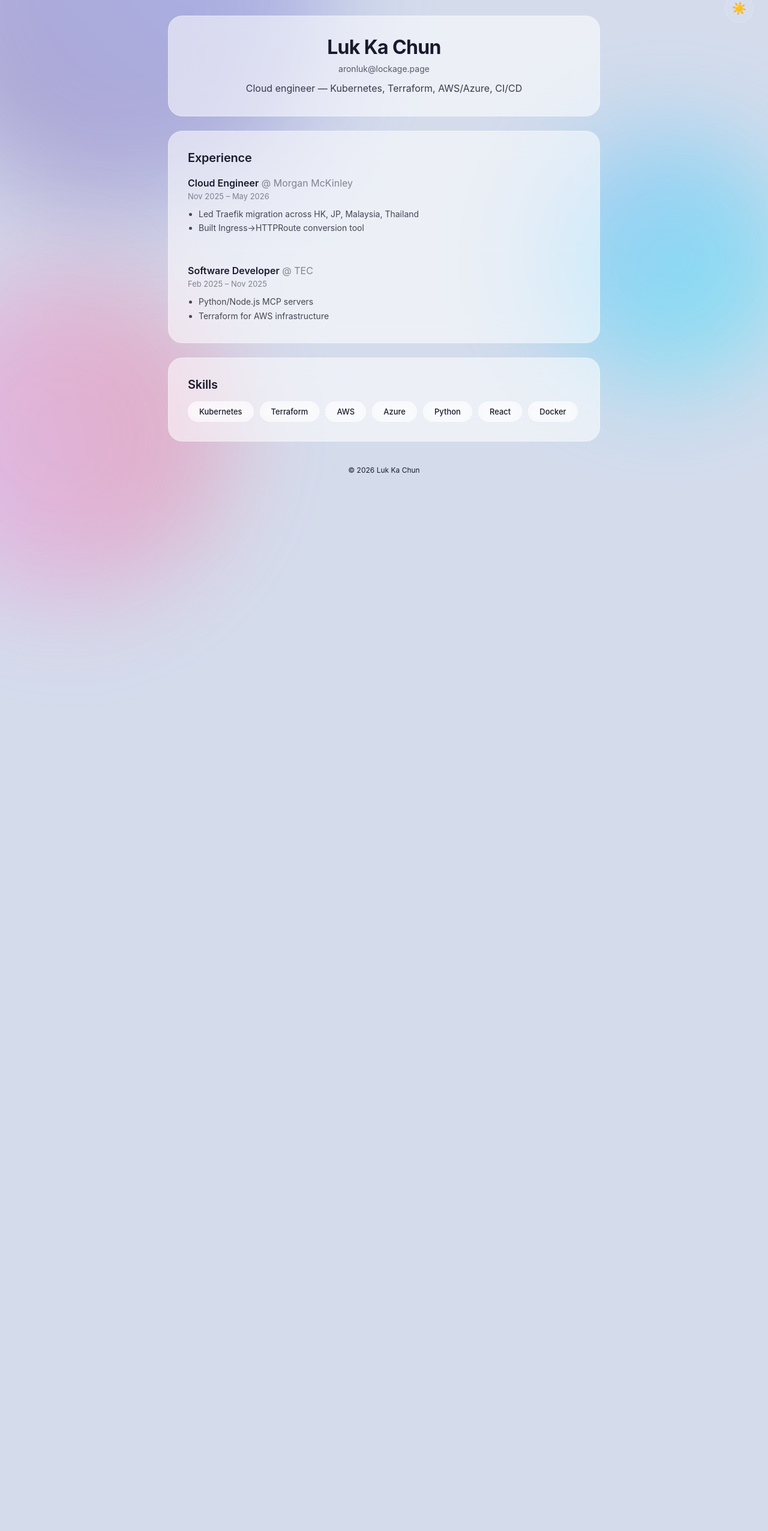
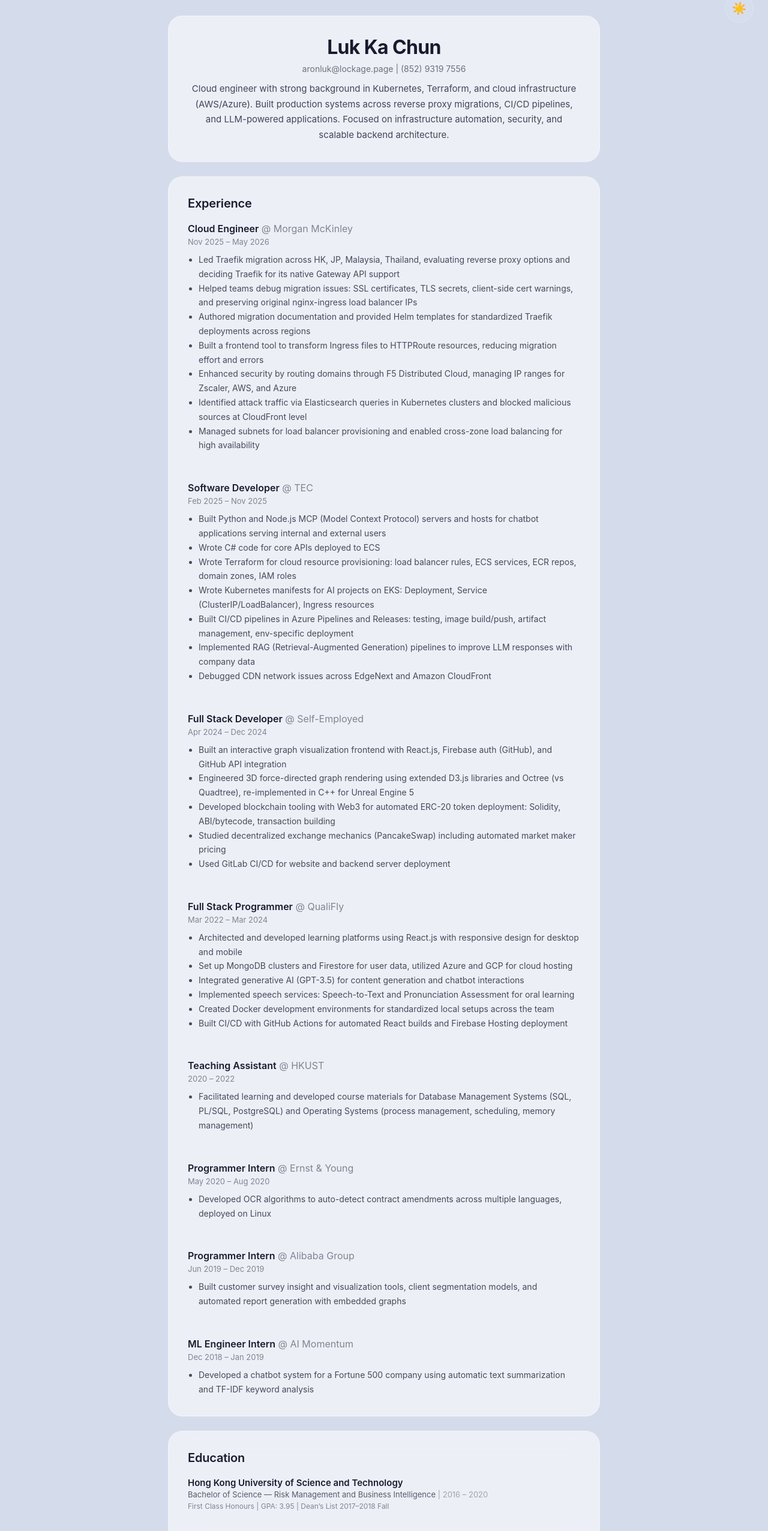
Before and after one commit to aronluk/aronluk.github.io, a Next.js app: page / in a window 1280 px wide. Shown: the part 34-2586 px from the top of the page at 60% size. Before the commit the page ends 920 px from the top, so only its background shows below. Built offline with nearby package versions, Linux system fonts and the light colour scheme.

Commit message:
feat: update resume with full content from resume.md

```diff
--- a/src/pages/index.tsx
+++ b/src/pages/index.tsx
@@ -1,31 +1,98 @@
-import { useEffect, useRef } from 'react';
+import { useEffect } from 'react';
 import ThemeToggle from '../components/ThemeToggle';
 
 const name = 'Luk Ka Chun';
 const email = 'aronluk@lockage.page';
-const summary = 'Cloud engineer — Kubernetes, Terraform, AWS/Azure, CI/CD';
-const skills = ['Kubernetes', 'Terraform', 'AWS', 'Azure', 'Python', 'React', 'Docker'];
+const phone = '(852) 9319 7556';
+const summary = 'Cloud engineer with strong background in Kubernetes, Terraform, and cloud infrastructure (AWS/Azure). Built production systems across reverse proxy migrations, CI/CD pipelines, and LLM-powered applications. Focused on infrastructure automation, security, and scalable backend architecture.';
+
 const jobs = [
-  { role: 'Cloud Engineer', company: 'Morgan McKinley', period: 'Nov 2025 \u2013 May 2026', items: ['Led Traefik migration across HK, JP, Malaysia, Thailand', 'Built Ingress\u2192HTTPRoute conversion tool'] },
-  { role: 'Software Developer', company: 'TEC', period: 'Feb 2025 \u2013 Nov 2025', items: ['Python/Node.js MCP servers', 'Terraform for AWS infrastructure'] },
+  { role: 'Cloud Engineer', company: 'Morgan McKinley', period: 'Nov 2025 \u2013 May 2026', type: 'Contract', items: [
+      'Led Traefik migration across HK, JP, Malaysia, Thailand, evaluating reverse proxy options and deciding Traefik for its native Gateway API support',
+      'Helped teams debug migration issues: SSL certificates, TLS secrets, client-side cert warnings, and preserving original nginx-ingress load balancer IPs',
+      'Authored migration documentation and provided Helm templates for standardized Traefik deployments across regions',
+      'Built a frontend tool to transform Ingress files to HTTPRoute resources, reducing migration effort and errors',
+      'Enhanced security by routing domains through F5 Distributed Cloud, managing IP ranges for Zscaler, AWS, and Azure',
+      'Identified attack traffic via Elasticsearch queries in Kubernetes clusters and blocked malicious sources at CloudFront level',
+      'Managed subnets for load balancer provisioning and enabled cross-zone load balancing for high availability',
+    ] },
+  { role: 'Software Developer', company: 'TEC', period: 'Feb 2025 \u2013 Nov 2025', items: [
+      'Built Python and Node.js MCP (Model Context Protocol) servers and hosts for chatbot applications serving internal and external users',
+      'Wrote C# code for core APIs deployed to ECS',
+      'Wrote Terraform for cloud resource provisioning: load balancer rules, ECS services, ECR repos, domain zones, IAM roles',
+      'Wrote Kubernetes manifests for AI projects on EKS: Deployment, Service (ClusterIP/LoadBalancer), Ingress resources',
+      'Built CI/CD pipelines in Azure Pipelines and Releases: testing, image build/push, artifact management, env-specific deployment',
+      'Implemented RAG (Retrieval-Augmented Generation) pipelines to improve LLM responses with company data',
+      'Debugged CDN network issues across EdgeNext and Amazon CloudFront',
+    ] },
+  { role: 'Full Stack Developer', company: 'Self-Employed', period: 'Apr 2024 \u2013 Dec 2024', items: [
+      'Built an interactive graph visualization frontend with React.js, Firebase auth (GitHub), and GitHub API integration',
+      'Engineered 3D force-directed graph rendering using extended D3.js libraries and Octree (vs Quadtree), re-implemented in C++ for Unreal Engine 5',
+      'Developed blockchain tooling with Web3 for automated ERC-20 token deployment: Solidity, ABI/bytecode, transaction building',
+      'Studied decentralized exchange mechanics (PancakeSwap) including automated market maker pricing',
+      'Used GitLab CI/CD for website and backend server deployment',
+    ] },
+  { role: 'Full Stack Programmer', company: 'QualiFly', period: 'Mar 2022 \u2013 Mar 2024', items: [
+      'Architected and developed learning platforms using React.js with responsive design for desktop and mobile',
+      'Set up MongoDB clusters and Firestore for user data, utilized Azure and GCP for cloud hosting',
+      'Integrated generative AI (GPT-3.5) for content generation and chatbot interactions',
+      'Implemented speech services: Speech-to-Text and Pronunciation Assessment for oral learning',
+      'Created Docker development environments for standardized local setups across the team',
+      'Built CI/CD with GitHub Actions for automated React builds and Firebase Hosting deployment',
+    ] },
+  { role: 'Teaching Assistant', company: 'HKUST', period: '2020 \u2013 2022', items: [
+      'Facilitated learning and developed course materials for Database Management Systems (SQL, PL/SQL, PostgreSQL) and Operating Systems (process management, scheduling, memory management)',
+    ] },
+  { role: 'Programmer Intern', company: 'Ernst & Young', period: 'May 2020 \u2013 Aug 2020', items: [
+      'Developed OCR algorithms to auto-detect contract amendments across multiple languages, deployed on Linux',
+    ] },
+  { role: 'Programmer Intern', company: 'Alibaba Group', period: 'Jun 2019 \u2013 Dec 2019', items: [
+      'Built customer survey insight and visualization tools, client segmentation models, and automated report generation with embedded graphs',
+    ] },
+  { role: 'ML Engineer Intern', company: 'AI Momentum', period: 'Dec 2018 \u2013 Jan 2019', items: [
+      'Developed a chatbot system for a Fortune 500 company using automatic text summarization and TF-IDF keyword analysis',
+    ] },
+];
+
+const education = [
+  { school: 'Hong Kong University of Science and Technology', degree: 'Bachelor of Science', field: 'Risk Management and Business Intelligence', period: '2016 \u2013 2020', note: 'First Class Honours | GPA: 3.95 | Dean\u2019s List 2017\u20132018 Fall' },
+  { school: 'University of Economics, Prague', degree: 'Exchange', period: 'Summer 2018' },
+  { school: 'Tsinghua University', degree: 'Exchange', period: 'Winter 2017' },
+];
+
+const projects = [
+  { name: 'EonTrading', tagline: 'News-Driven Trading System', url: 'https://github.com/ProgramIsFun/EonTrading', tech: 'Python, Redis, MongoDB, Docker, React, FastAPI', items: [
+      'Automated trading: real-time news collection \u2192 LLM sentiment analysis \u2192 trade execution \u2192 broker confirmation',
+      'Supports OpenAI, Azure OpenAI, and local Ollama for sentiment; React + Vite dashboard with live backtest',
+    ] },
+  { name: 'EonGraph', tagline: 'Interactive Graph Visualizer', url: 'https://github.com/ProgramIsFun/EonGraph', tech: 'Python, React.js, C++, Neo4j, Unreal Engine 5', items: [
+      'Graph visualization and editing tool supporting Neo4j with web and Unreal Engine 5 clients',
+    ] },
+];
+
+const allSkills = ['Python', 'TypeScript', 'C#', 'Node.js', 'React.js', 'Angular', 'Vue.js', 'React Native', 'Flutter', 'Express.js', 'FastAPI', 'MongoDB', 'PostgreSQL', 'MySQL', 'Redis', 'Neo4j', 'Firestore', 'Kubernetes', 'Terraform', 'Docker', 'AWS', 'Azure', 'CI/CD', 'Traefik', 'F5', 'Zscaler', 'LangChain', 'RAG', 'C', 'C++', 'Unreal Engine', 'D3.js', 'Solidity'];
+
+const certifications = [
+  'Paper 1 \u2014 Fundamentals of Securities and Futures Regulation',
+  'National Putonghua Proficiency Test \u2014 Class: 2-A',
+  'Graph Database Neo4j Professional',
 ];
 
 const year = new Date().getFullYear();
 
 const s = {
-  blob: `
+  css: `
     @keyframes float1 { 0%,100% { transform: translate(0,0) scale(1) rotate(0deg); } 33% { transform: translate(60px,-80px) scale(1.2) rotate(120deg); } 66% { transform: translate(-40px,60px) scale(0.9) rotate(240deg); } }
     @keyframes float2 { 0%,100% { transform: translate(0,0) scale(1) rotate(0deg); } 33% { transform: translate(-70px,50px) scale(1.15) rotate(-100deg); } 66% { transform: translate(50px,-60px) scale(0.85) rotate(-200deg); } }
     @keyframes float3 { 0%,100% { transform: translate(0,0) scale(1); } 50% { transform: translate(30px,40px) scale(1.1); } }
     @keyframes fadeIn { from { opacity: 0; transform: translateY(20px); } to { opacity: 1; transform: translateY(0); } }
-    @keyframes shimmer { 0% { background-position: -200% center; } 100% { background-position: 200% center; } }
-    :root, [data-theme="dark"] { --text: #f0f0f0; --text-muted: rgba(240,240,240,0.7); --bg: #0a0a0f; --glass: rgba(255,255,255,0.05); --glass-border: rgba(255,255,255,0.1); --pill: rgba(255,255,255,0.08); --pill-border: rgba(255,255,255,0.12); }
-    [data-theme="light"] { --text: #1a1a2e; --text-muted: rgba(26,26,46,0.7); --bg: #d4dcec; --glass: rgba(255,255,255,0.55); --glass-border: rgba(255,255,255,0.3); --pill: rgba(255,255,255,0.4); --pill-border: rgba(255,255,255,0.5); }
+    :root, [data-theme="dark"] { --text: #f0f0f0; --text-muted: rgba(240,240,240,0.6); --bg: #0a0a0f; --glass: rgba(255,255,255,0.05); --glass-border: rgba(255,255,255,0.1); --pill: rgba(255,255,255,0.08); --pill-border: rgba(255,255,255,0.12); }
+    [data-theme="light"] { --text: #1a1a2e; --text-muted: rgba(26,26,46,0.6); --bg: #d4dcec; --glass: rgba(255,255,255,0.55); --glass-border: rgba(255,255,255,0.3); --pill: rgba(255,255,255,0.4); --pill-border: rgba(255,255,255,0.5); }
     body { margin: 0; background: var(--bg); color: var(--text); }
   `,
 };
 
-const blobStyle = (i: number) => ({
+const blob = (i: number) => ({
   position: 'fixed' as const,
   width: ['600px', '500px', '400px'][i],
   height: ['600px', '500px', '400px'][i],
@@ -44,7 +111,7 @@
   pointerEvents: 'none' as const,
 });
 
-const glassCard: React.CSSProperties = {
+const card: React.CSSProperties = {
   background: 'var(--glass)',
   backdropFilter: 'blur(20px)',
   WebkitBackdropFilter: 'blur(20px)',
@@ -55,22 +122,27 @@
   opacity: 0,
 };
 
+const sectionTitle: React.CSSProperties = {
+  margin: '0 0 20px',
+  fontSize: 20,
+  fontWeight: 600,
+  letterSpacing: '-0.01em',
+};
+
 export default function Home() {
-  const rootRef = useRef<HTMLDivElement>(null);
-
   useEffect(() => {
-    const root = document.documentElement;
     const mq = window.matchMedia('(prefers-color-scheme: dark)');
-    root.setAttribute('data-theme', mq.matches ? 'dark' : 'light');
+    document.documentElement.setAttribute('data-theme', mq.matches ? 'dark' : 'light');
   }, []);
 
   return (
     <>
-      <style>{s.blob}</style>
+      <style>{s.css}</style>
+      <div style={blob(0)} />
+      <div style={blob(1)} />
+      <div style={blob(2)} />
 
-      <div
-        ref={rootRef}
-        style={{
+      <div style={{
         minHeight: '100vh',
         padding: '60px 24px',
         display: 'flex',
@@ -78,133 +150,103 @@
         alignItems: 'center',
         position: 'relative',
         overflow: 'hidden',
-          fontFamily:
-            '-apple-system, BlinkMacSystemFont, "Segoe UI", Roboto, Helvetica, Arial, sans-serif',
-          transition: 'background 0.6s ease',
+        fontFamily: '-apple-system, BlinkMacSystemFont, "Segoe UI", Roboto, Helvetica, Arial, sans-serif',
         background: 'var(--bg)',
         color: 'var(--text)',
-        }}
-      >
-        <div style={blobStyle(0)} />
-        <div style={blobStyle(1)} />
-        <div style={blobStyle(2)} />
-
+        transition: 'background 0.6s ease',
+      }}>
         <ThemeToggle />
 
-        <div
-          style={{
-            position: 'relative',
-            zIndex: 1,
-            maxWidth: 720,
-            width: '100%',
-            display: 'flex',
-            flexDirection: 'column',
-            gap: 24,
-          }}
-        >
-          <header
-            style={{
-              ...glassCard,
-              animationDelay: '0s',
-              textAlign: 'center',
-            }}
-          >
-            <h1 style={{ margin: 0, fontSize: 32, fontWeight: 700, letterSpacing: '-0.02em' }}>
-              {name}
-            </h1>
-            <p style={{ margin: '8px 0 0', opacity: 0.7, fontSize: 14 }}>{email}</p>
-            <p style={{ margin: '12px 0 0', fontSize: 16, lineHeight: 1.6, opacity: 0.85 }}>
-              {summary}
-            </p>
+        <div style={{ position: 'relative', zIndex: 1, maxWidth: 720, width: '100%', display: 'flex', flexDirection: 'column', gap: 24 }}>
+          <header style={{ ...card, animationDelay: '0s', textAlign: 'center' }}>
+            <h1 style={{ margin: 0, fontSize: 32, fontWeight: 700, letterSpacing: '-0.02em' }}>{name}</h1>
+            <p style={{ margin: '8px 0 0', opacity: 0.6, fontSize: 14 }}>{email} | {phone}</p>
+            <p style={{ margin: '12px 0 0', fontSize: 15, lineHeight: 1.7, opacity: 0.8 }}>{summary}</p>
           </header>
 
-          <section
-            style={{
-              ...glassCard,
-              animationDelay: '0.15s',
-            }}
-          >
-            <h2
-              style={{
-                margin: '0 0 20px',
-                fontSize: 20,
-                fontWeight: 600,
-                letterSpacing: '-0.01em',
-              }}
-            >
-              Experience
-            </h2>
+          <section style={{ ...card, animationDelay: '0.1s' }}>
+            <h2 style={sectionTitle}>Experience</h2>
             {jobs.map((job, i) => (
-              <article
-                key={i}
-                style={{
+              <article key={i} style={{
                 marginBottom: i < jobs.length - 1 ? 24 : 0,
                 paddingBottom: i < jobs.length - 1 ? 24 : 0,
-                  borderBottom:
-                    i < jobs.length - 1 ? '1px solid rgba(255,255,255,0.08)' : 'none',
-                }}
-              >
+                borderBottom: i < jobs.length - 1 ? '1px solid rgba(255,255,255,0.08)' : 'none',
+              }}>
                 <h3 style={{ margin: 0, fontSize: 16, fontWeight: 600 }}>
                   {job.role}
-                  <span style={{ opacity: 0.5, fontWeight: 400 }}>
-                    {' '}@ {job.company}
-                  </span>
+                  <span style={{ opacity: 0.5, fontWeight: 400 }}> @ {job.company}</span>
                 </h3>
                 <p style={{ margin: '4px 0 10px', fontSize: 13, opacity: 0.5 }}>{job.period}</p>
-                <ul style={{ margin: 0, paddingLeft: 18, fontSize: 14, lineHeight: 1.7, opacity: 0.8 }}>
-                  {job.items.map((item, j) => (
-                    <li key={j}>{item}</li>
-                  ))}
+                <ul style={{ margin: 0, paddingLeft: 18, fontSize: 14, lineHeight: 1.7, opacity: 0.78 }}>
+                  {job.items.map((item, j) => <li key={j}>{item}</li>)}
                 </ul>
               </article>
             ))}
           </section>
 
-          <section
-            style={{
-              ...glassCard,
-              animationDelay: '0.3s',
-            }}
-          >
-            <h2
-              style={{
-                margin: '0 0 16px',
-                fontSize: 20,
-                fontWeight: 600,
-                letterSpacing: '-0.01em',
-              }}
-            >
-              Skills
-            </h2>
-            <div style={{ display: 'flex', flexWrap: 'wrap', gap: 10 }}>
-              {skills.map((s, i) => (
-                <span
-                  key={i}
-                  style={{
-                    padding: '8px 18px',
+          <section style={{ ...card, animationDelay: '0.2s' }}>
+            <h2 style={sectionTitle}>Education</h2>
+            {education.map((edu, i) => (
+              <div key={i} style={{
+                marginBottom: i < education.length - 1 ? 16 : 0,
+                paddingBottom: i < education.length - 1 ? 16 : 0,
+                borderBottom: i < education.length - 1 ? '1px solid rgba(255,255,255,0.08)' : 'none',
+              }}>
+                <h3 style={{ margin: 0, fontSize: 15, fontWeight: 600 }}>{edu.school}</h3>
+                <p style={{ margin: '2px 0 0', fontSize: 13, opacity: 0.7 }}>{edu.degree}{edu.field ? ` \u2014 ${edu.field}` : ''} <span style={{ opacity: 0.5 }}>| {edu.period}</span></p>
+                {edu.note && <p style={{ margin: '4px 0 0', fontSize: 12, opacity: 0.5 }}>{edu.note}</p>}
+              </div>
+            ))}
+          </section>
+
+          <section style={{ ...card, animationDelay: '0.3s' }}>
+            <h2 style={sectionTitle}>Projects</h2>
+            {projects.map((proj, i) => (
+              <div key={i} style={{
+                marginBottom: i < projects.length - 1 ? 20 : 0,
+                paddingBottom: i < projects.length - 1 ? 20 : 0,
+                borderBottom: i < projects.length - 1 ? '1px solid rgba(255,255,255,0.08)' : 'none',
+              }}>
+                <h3 style={{ margin: 0, fontSize: 15, fontWeight: 600 }}>
+                  {proj.name}
+                  <span style={{ opacity: 0.5, fontWeight: 400 }}> \u2014 {proj.tagline}</span>
+                </h3>
+                <p style={{ margin: '2px 0 6px', fontSize: 12, opacity: 0.5 }}>
+                  <a href={proj.url} target="_blank" rel="noopener noreferrer" style={{ color: 'inherit', textDecoration: 'underline', textUnderlineOffset: 2 }}>{proj.url.replace('https://', '')}</a>
+                </p>
+                <ul style={{ margin: '0 0 6px', paddingLeft: 18, fontSize: 14, lineHeight: 1.7, opacity: 0.78 }}>
+                  {proj.items.map((item, j) => <li key={j}>{item}</li>)}
+                </ul>
+                <p style={{ margin: 0, fontSize: 12, opacity: 0.5 }}>{proj.tech}</p>
+              </div>
+            ))}
+          </section>
+
+          <section style={{ ...card, animationDelay: '0.35s' }}>
+            <h2 style={sectionTitle}>Skills</h2>
+            <div style={{ display: 'flex', flexWrap: 'wrap', gap: 8 }}>
+              {allSkills.map((s, i) => (
+                <span key={i} style={{
+                  padding: '6px 14px',
                   borderRadius: 100,
                   fontSize: 13,
                   fontWeight: 500,
                   background: 'var(--pill)',
                   border: '1px solid var(--pill-border)',
                   backdropFilter: 'blur(8px)',
-                  }}
-                >
-                  {s}
-                </span>
+                }}>{s}</span>
               ))}
             </div>
           </section>
 
-          <footer
-            style={{
-              textAlign: 'center',
-              fontSize: 12,
-              padding: 16,
-              animation: 'fadeIn 0.8s ease-out 0.45s forwards',
-              opacity: 0,
-            }}
-          >
+          <section style={{ ...card, animationDelay: '0.4s' }}>
+            <h2 style={sectionTitle}>Certifications</h2>
+            <ul style={{ margin: 0, paddingLeft: 18, fontSize: 14, lineHeight: 2, opacity: 0.78 }}>
+              {certifications.map((c, i) => <li key={i}>{c}</li>)}
+            </ul>
+          </section>
+
+          <footer style={{ textAlign: 'center', fontSize: 12, padding: 16, animation: 'fadeIn 0.8s ease-out 0.45s forwards', opacity: 0 }}>
             &copy; {year} {name}
           </footer>
         </div>
```
Lines whose indentation alone changed are shown as unchanged.
